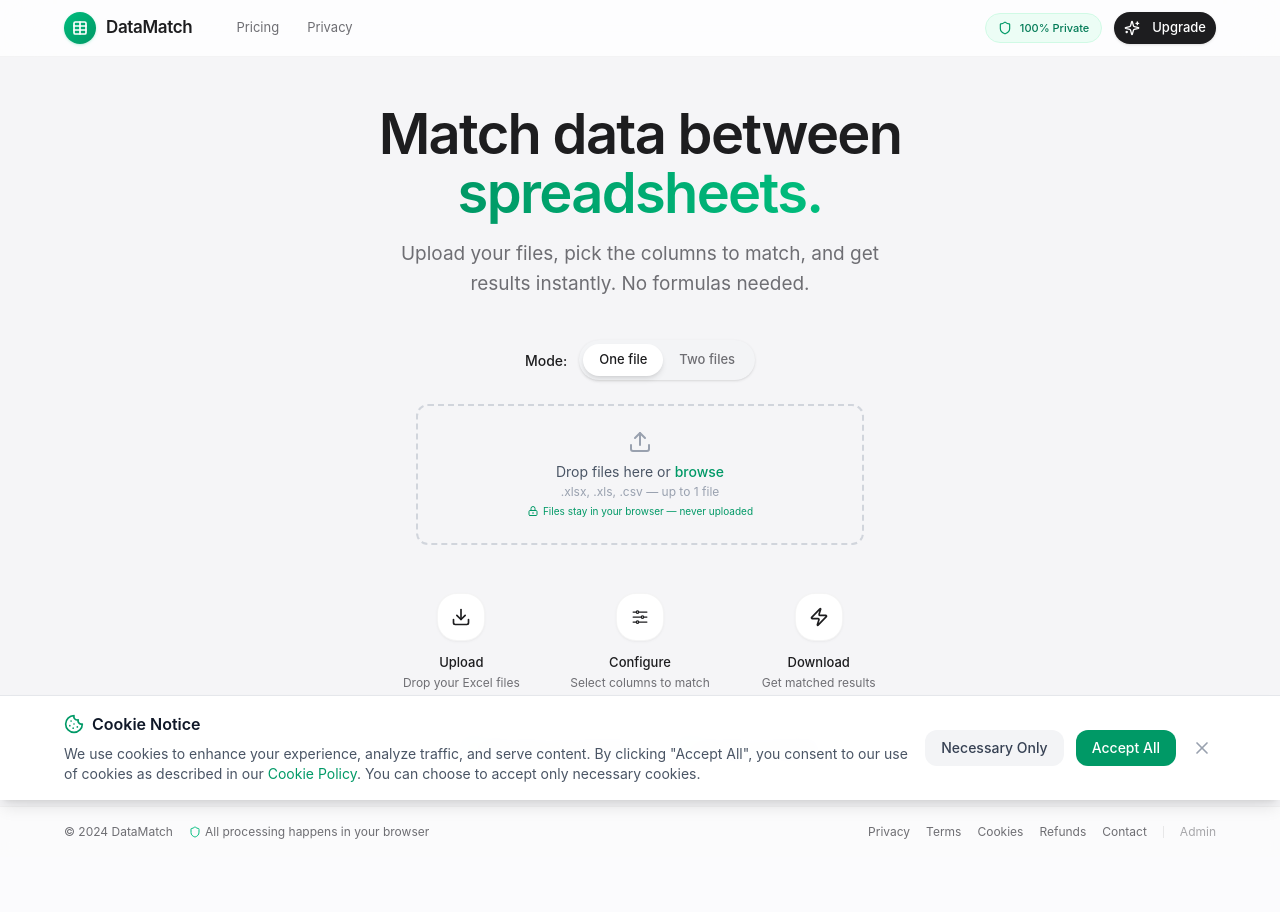
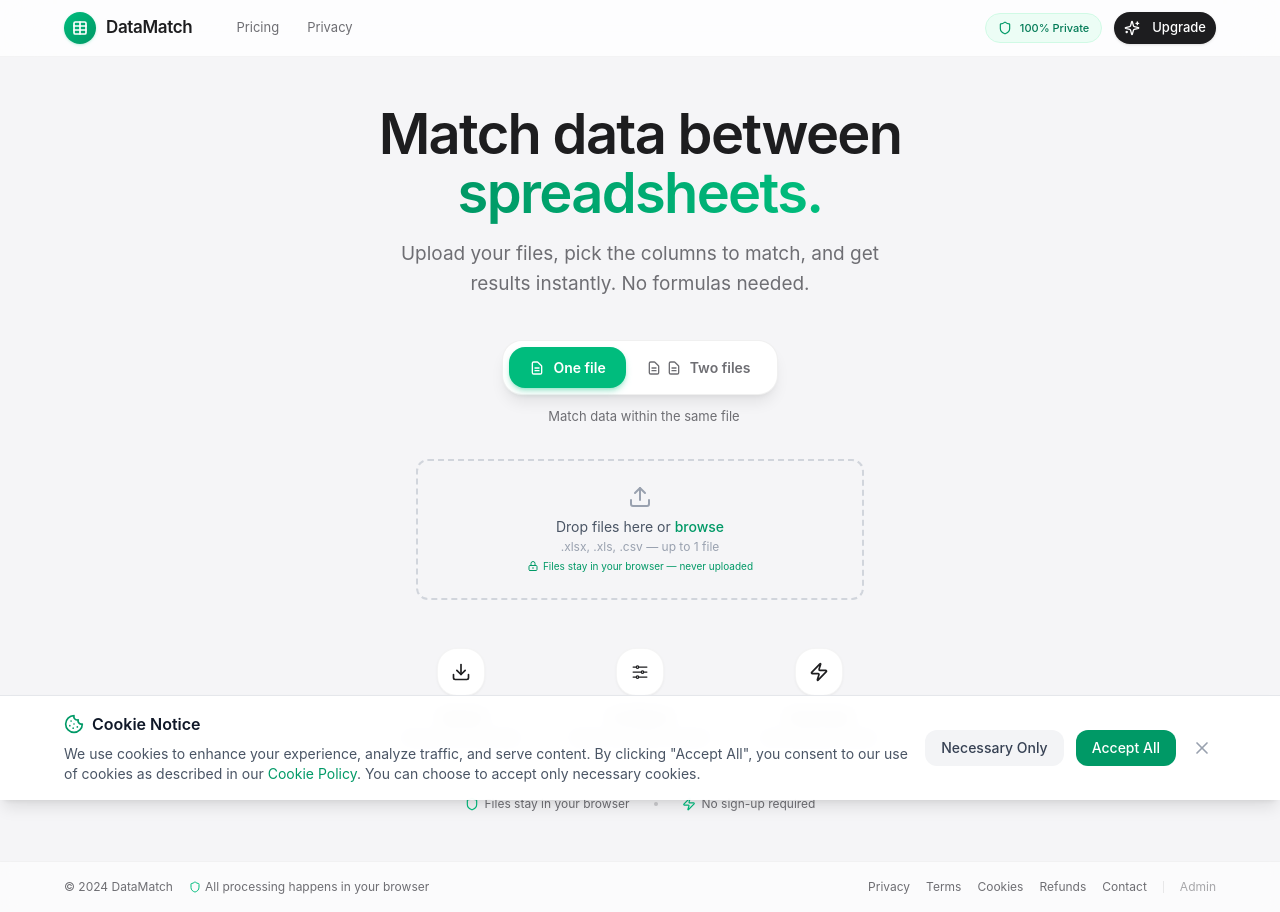
Before and after one commit to felix1200/datamatch, a Next.js app: page / in a window 1280 px wide. Before the commit the page ends 857 px from the top, so only its background shows below. Built offline with nearby package versions, Linux system fonts and the light colour scheme.

Commit message:
ui: make file mode toggle more prominent with icons and description

```diff
--- a/src/app/page.tsx
+++ b/src/app/page.tsx
@@ -201,26 +201,41 @@ export default function Home() {
               </p>
 
               {/* File Mode Toggle - Prominent */}
-              <div className="flex items-center justify-center gap-3 mb-6">
-                <span className="text-[14px] font-medium text-[#1d1d1f]">Mode:</span>
-                <div className="flex items-center bg-gray-100 rounded-full p-1 shadow-sm">
+              <div className="mb-8">
+                <div className="inline-flex items-center bg-white rounded-2xl p-1.5 shadow-lg shadow-black/[0.08] border border-black/[0.06]">
                   <button
                     onClick={() => handleFileModeChange(true)}
-                    className={`px-4 py-1.5 text-[13px] font-medium rounded-full transition-all ${
-                      isSingleFile ? 'bg-white text-[#1d1d1f] shadow-md' : 'text-[#6e6e73] hover:text-[#1d1d1f]'
+                    className={`flex items-center gap-2 px-5 py-2.5 text-[14px] font-semibold rounded-xl transition-all ${
+                      isSingleFile
+                        ? 'bg-emerald-500 text-white shadow-md shadow-emerald-500/30'
+                        : 'text-[#6e6e73] hover:text-[#1d1d1f] hover:bg-gray-50'
                     }`}
                   >
+                    <svg className="w-4 h-4" fill="none" viewBox="0 0 24 24" stroke="currentColor" strokeWidth={2}>
+                      <path strokeLinecap="round" strokeLinejoin="round" d="M9 12h6m-6 4h6m2 5H7a2 2 0 01-2-2V5a2 2 0 012-2h5.586a1 1 0 01.707.293l5.414 5.414a1 1 0 01.293.707V19a2 2 0 01-2 2z" />
+                    </svg>
                     One file
                   </button>
                   <button
                     onClick={() => handleFileModeChange(false)}
-                    className={`px-4 py-1.5 text-[13px] font-medium rounded-full transition-all ${
-                      !isSingleFile ? 'bg-white text-[#1d1d1f] shadow-md' : 'text-[#6e6e73] hover:text-[#1d1d1f]'
+                    className={`flex items-center gap-2 px-5 py-2.5 text-[14px] font-semibold rounded-xl transition-all ${
+                      !isSingleFile
+                        ? 'bg-emerald-500 text-white shadow-md shadow-emerald-500/30'
+                        : 'text-[#6e6e73] hover:text-[#1d1d1f] hover:bg-gray-50'
                     }`}
                   >
+                    <svg className="w-4 h-4" fill="none" viewBox="0 0 24 24" stroke="currentColor" strokeWidth={2}>
+                      <path strokeLinecap="round" strokeLinejoin="round" d="M9 12h6m-6 4h6m2 5H7a2 2 0 01-2-2V5a2 2 0 012-2h5.586a1 1 0 01.707.293l5.414 5.414a1 1 0 01.293.707V19a2 2 0 01-2 2z" />
+                    </svg>
+                    <svg className="w-4 h-4 -ml-1" fill="none" viewBox="0 0 24 24" stroke="currentColor" strokeWidth={2}>
+                      <path strokeLinecap="round" strokeLinejoin="round" d="M9 12h6m-6 4h6m2 5H7a2 2 0 01-2-2V5a2 2 0 012-2h5.586a1 1 0 01.707.293l5.414 5.414a1 1 0 01.293.707V19a2 2 0 01-2 2z" />
+                    </svg>
                     Two files
                   </button>
                 </div>
+                <p className="text-[13px] text-[#6e6e73] mt-3 ml-2">
+                  {isSingleFile ? 'Match data within the same file' : 'Match data between two different files'}
+                </p>
               </div>
 
               {/* Upload Card */}
```
